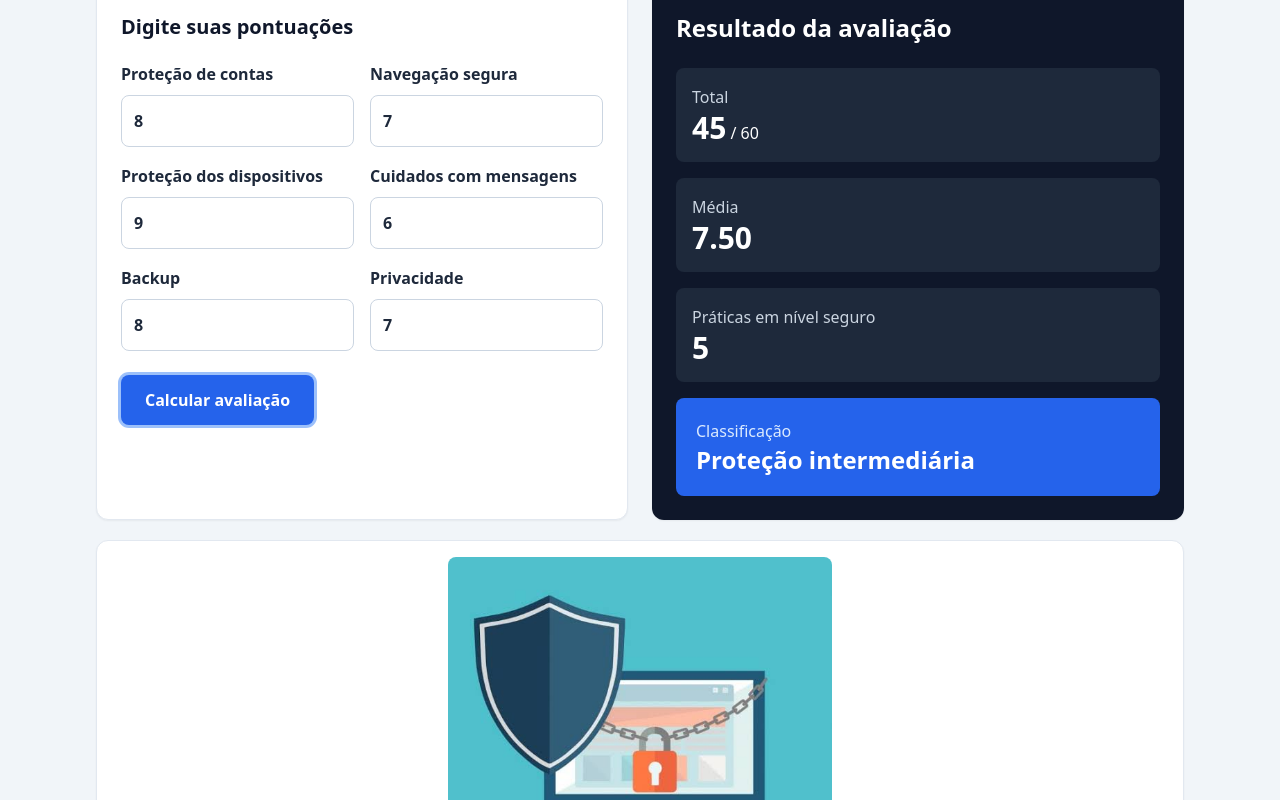
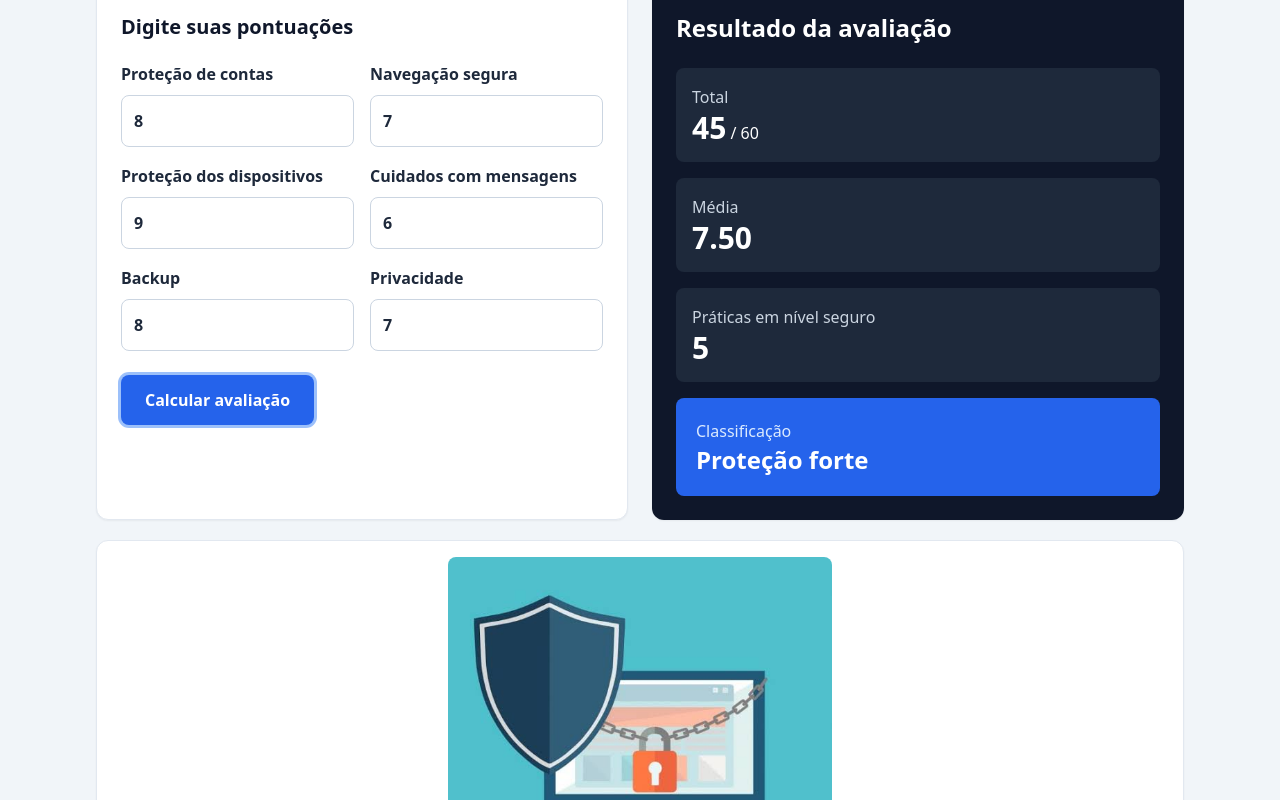
Before and after one commit to mjucelyno-ju/Guia-de-Seguranca-Digital, a website: page src/index.html in a window 1280 px wide. Both pictures are taken after a click on the button "Calcular avaliação". Shown: the part 941-1741 px from the top of the page. Drawn offline with nearby package versions, Linux system fonts and the light colour scheme.

Commit message:
pequenas alteraçoes no codigo javascript

```diff
--- a/src/script.js
+++ b/src/script.js
@@ -1,6 +1,5 @@
 const nomeProjeto = "Guia de Segurança Digital";
 const notaMaxima = 10;
-const avaliacaoAtiva = true;
 
 // Calcula o total das pontuações:
 function calcularTotal(pontuacoes) {
@@ -32,10 +31,11 @@ function contarPraticasSeguras(pontuacoes) {
 }
 
 // Classifica o resultado:
+
 function classificarResultado(media) {
-    if (media >= 8) {
+    if (media >= 7) {
         return "Proteção forte";
-    } else if (media >= 5) {
+    } else if (media >= 4) {
         return "Proteção intermediária";
     } else {
         return "Proteção básica";
```
Also changed, not shown: src/index.html (+2 -1 lines).
